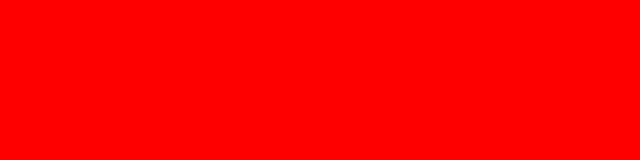
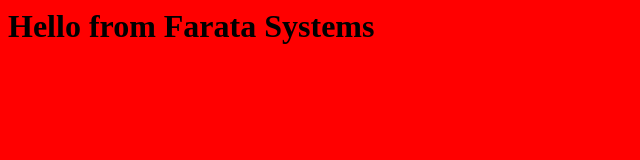
Before and after one commit to gAmUssA/temp1, a plain HTML site: page index.html in a window 1280 px wide. Shown: the whole page, without its empty margins (0-640 px from the left). Drawn offline with Linux system fonts and the light colour scheme.

Commit message:
added a heading

```diff
--- a/index.html
+++ b/index.html
@@ -1,5 +1,8 @@
 <html>
 
    <body bgcolor="red">
+
+      <h1>Hello from Farata Systems</h1>
+
    </body>
 </html>
```
